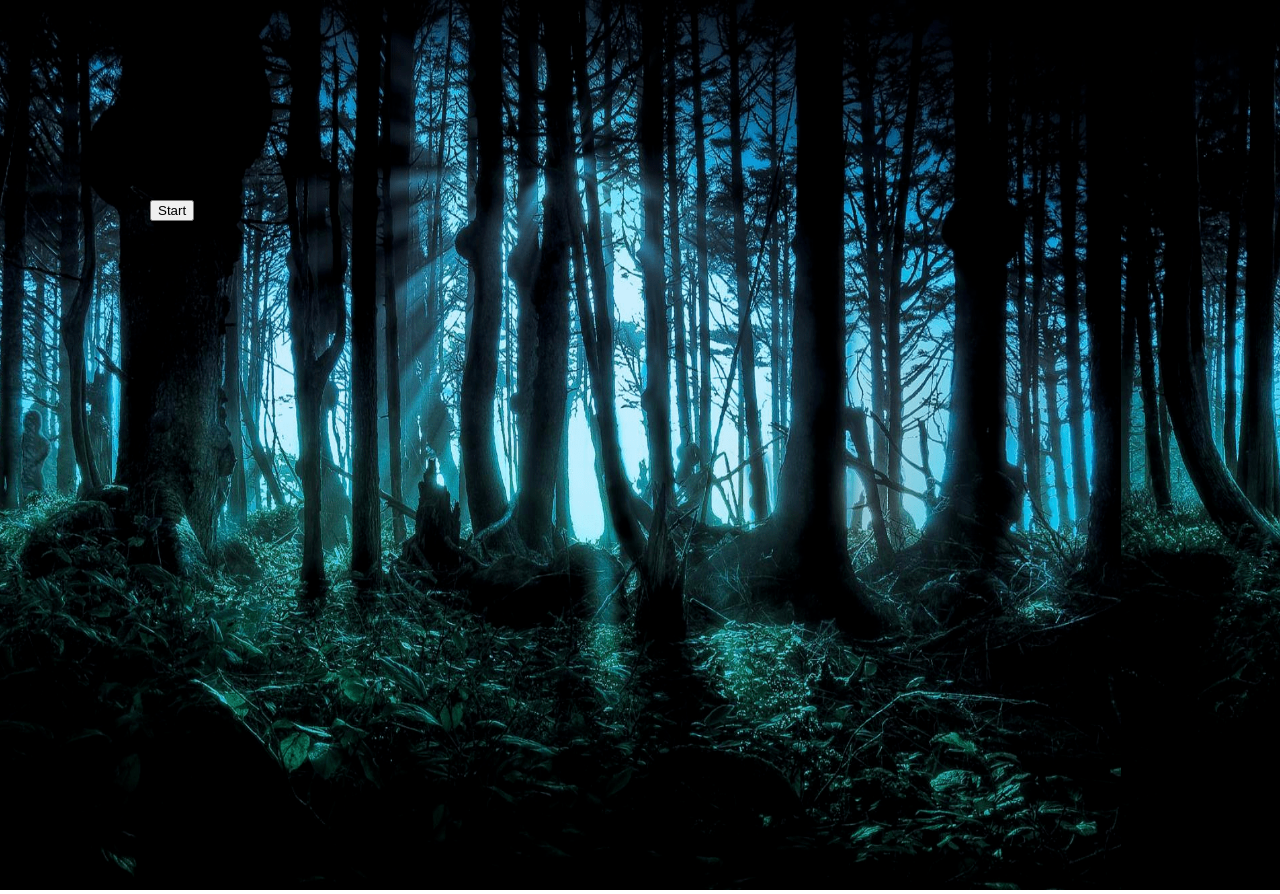
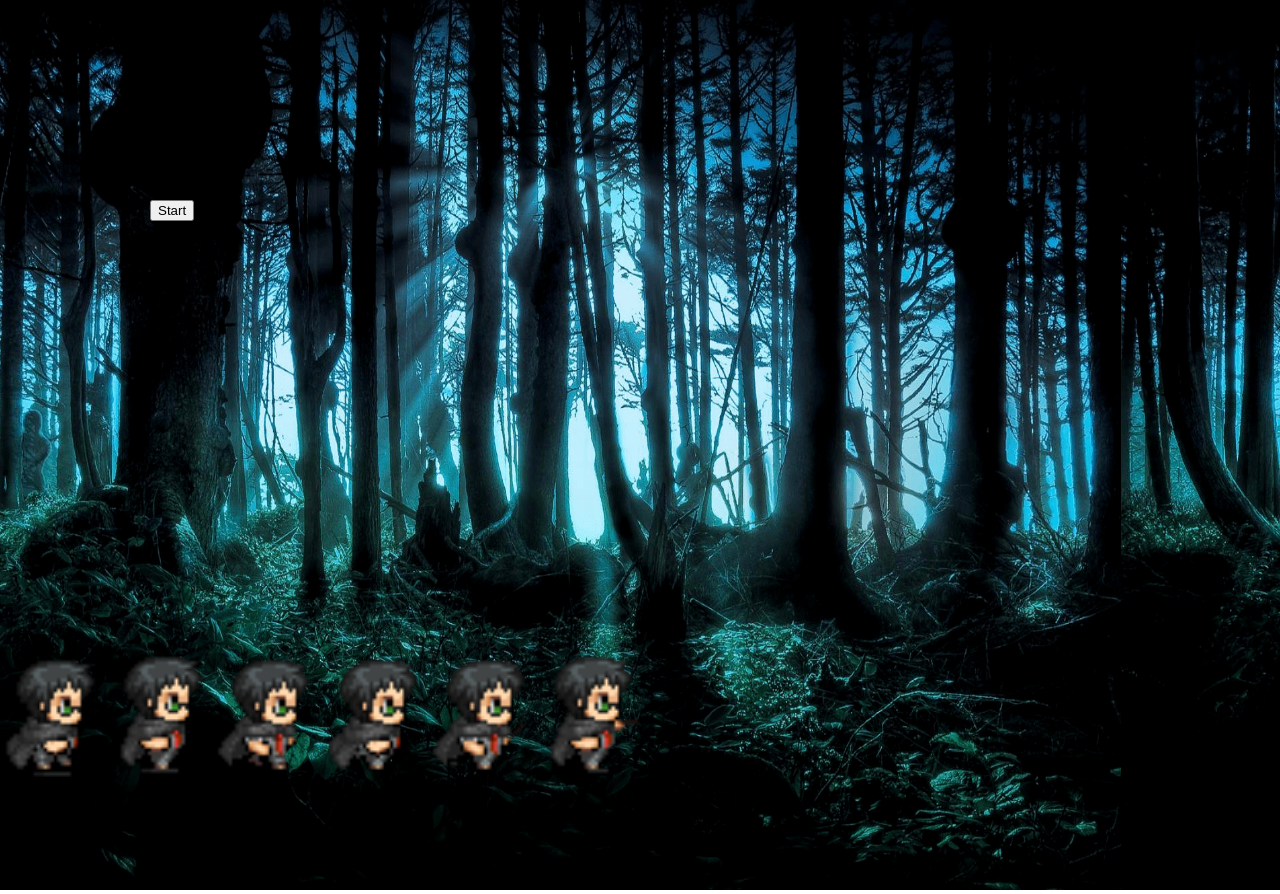
Before and after one commit to joeydegori/Harry-Potter-Run, a plain HTML site: page index.html in a window 1280 px wide. Both pictures are taken after a click on the button "Start". Drawn offline with Linux system fonts and the light colour scheme.

Commit message:
multiple harry's

```diff
--- a/index.html
+++ b/index.html
@@ -19,7 +19,7 @@
     </div>
 
 
-
+    <script src="./js/Character.js"></script>
     <script src="./js/Game.js"></script>
     <script src="./js/index.js"></script>
 </body>
--- a/js/Character.js
+++ b/js/Character.js
@@ -0,0 +1,29 @@
+class Character {
+    constructor(context){
+        this.context = context;
+        this.gameFrame = 0;
+        this.playerFrame = 0;
+        this.playerDirection = 'right';
+        this.playerState = 'idle';
+        this.playerX = 0;
+        this.playerY = canvas.height - 900;
+        this.playerRunRight = new Image();
+        this.playerRunRight.src = './images/harry.png';
+    }
+
+
+    drawSprite = () => {
+        // const drawCharacter = () => {
+        //     this.context.drawImage(this.playerRunRight, this.playerX, this.playerY, canvas.width, canvas.height)
+        // }
+
+        // const animation = () => {
+        //     this.context.clearRect(0, 0, canvas.width, canvas.height)
+        //     requestAnimationFrame(this.animation);
+        //     drawCharacter();
+        // }
+    this.context.drawImage(this.playerRunRight, this.playerX, this.playerY, canvas.width, canvas.height)
+    }
+
+
+}
--- a/js/Game.js
+++ b/js/Game.js
@@ -5,6 +5,7 @@ class Game {
         this.forest.src = './images/forest.png';
         this.i = 0;
         this.j = canvas.width;
+        this.harry = new Character(this.context);
     }
 
     drawBackground = () => {
@@ -29,9 +30,10 @@ class Game {
         //frame
         let animation = requestAnimationFrame(this.drawEverything);
         this.drawBackground();
+        this.harry.drawSprite();
 
 
     }
 
-    //comment
+
 }
```
Also changed, not shown: images/harry.png (added), images/tester.png (added).
